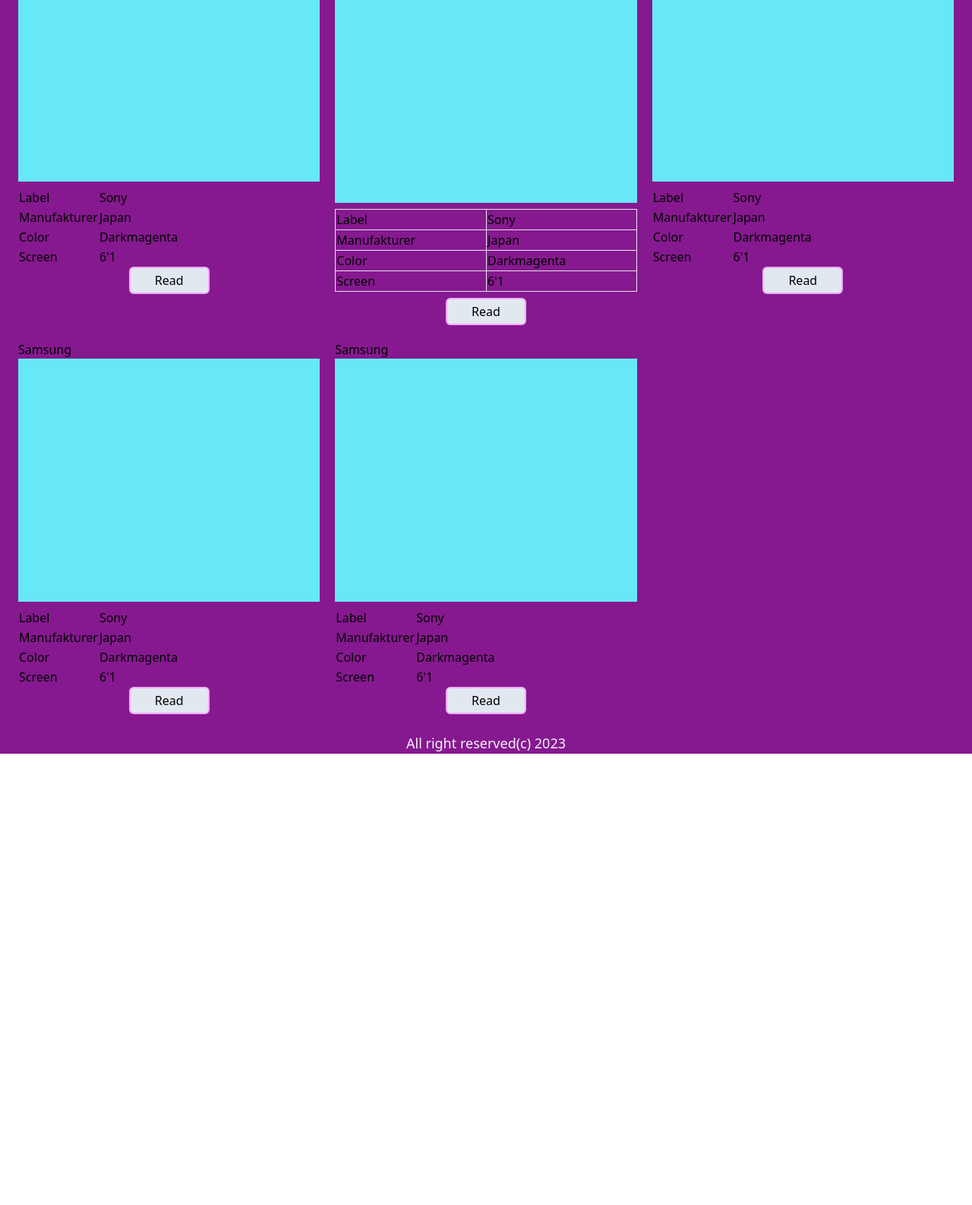
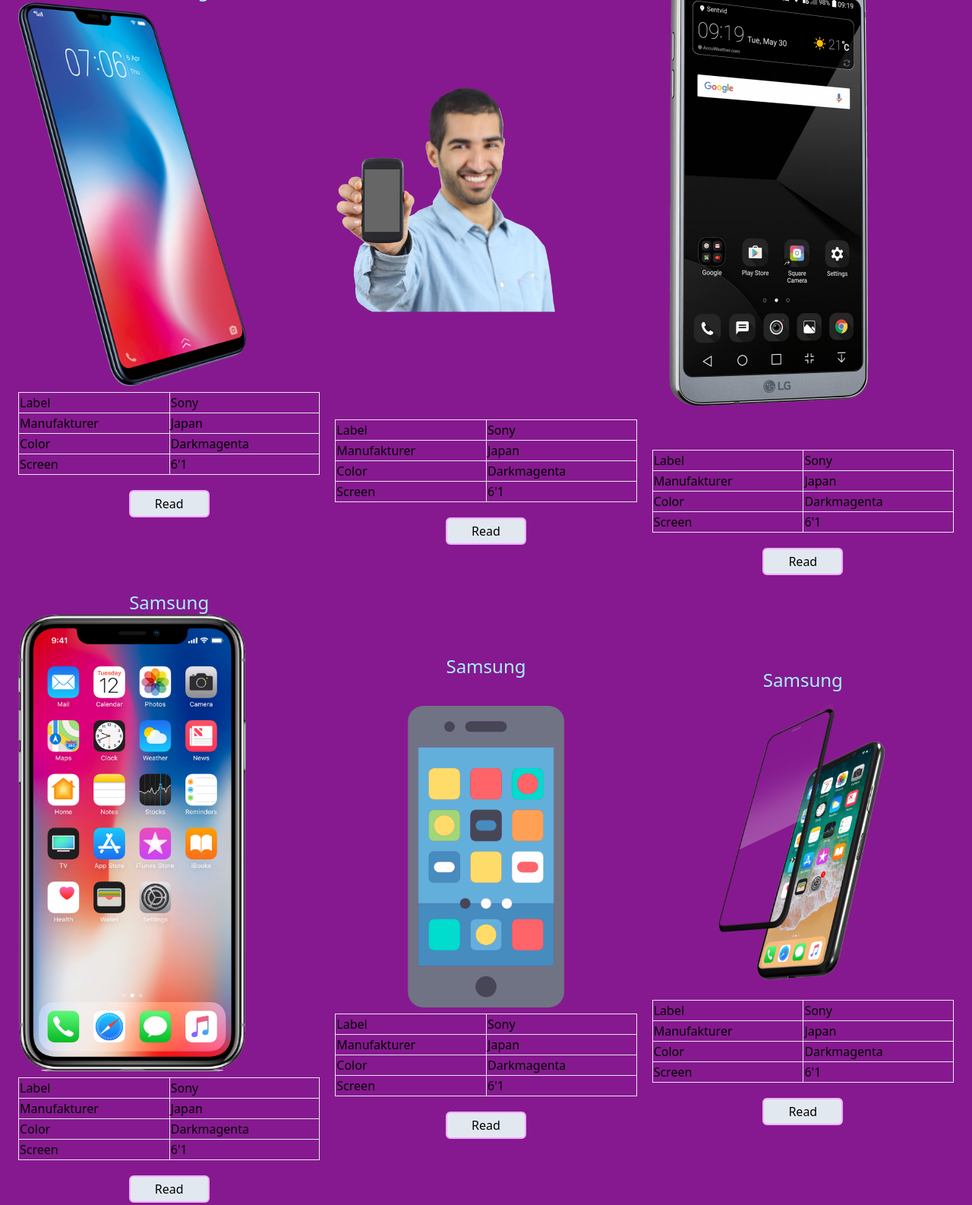
Before and after one commit to XpAHiTeJl/workspace, a website built with Vite: page index.html in a window 1280 px wide. Shown: the part 197-1783 px from the top of the page at 76% size. Before the commit the page ends 1189 px from the top, so only its background shows below. Built offline with nearby package versions, Linux system fonts and the light colour scheme.

Commit message:
webclasswork

```diff
--- a/index.html
+++ b/index.html
@@ -16,67 +16,29 @@
           />
         </div>
 
-                <div class="logo-wrapper">
-                    <div
-                        class="logo text-xl font-semibold font-mono text-pink-200"
-                    >
+        <div class="logo-wrapper w-24">
+          <div class="logo text-xl font-semibold font-mono text-pink-200">
             MMM
           </div>
         </div>
 
-                <nav class="nav flex w-[50%] justify-between text-cyan-100">
+        <nav class="nav mr-10 w-[20%] flex justify-between text-cyan-300">
           <a href="#" class="nav-link">Category</a>
           <a href="#" class="nav-link">About us</a>
           <a href="#" class="nav-link">Login</a>
         </nav>
       </header>
 
-            <main class="main grid grid-cols-3 p-6 gap-5">
+      <main class="main grid justify-center grid-cols-3 p-6 gap-5 items-center">
         <div class="prod">
-                    <div class="prod__title">Samsung</div>
-
-                    <div class="prod__image-wrapper">
-                        <div class="image p-40 bg-cyan-300"></div>
-                    </div>
-
-                    <table class="prod__table mt-2">
-                        <tr>
-                            <td>Label</td>
-                            <td>Sony</td>
-                        </tr>
-
-                        <tr>
-                            <td>Manufakturer</td>
-                            <td>Japan</td>
-                        </tr>
-
-                        <tr>
-                            <td>Color</td>
-                            <td>Darkmagenta</td>
-                        </tr>
-
-                        <tr>
-                            <td>Screen</td>
-                            <td>6'1</td>
-                        </tr>
-                    </table>
-
-                    <div class="prod__btn-wrapper flex justify-center">
-                        <button
-                            class="prod__btn rounded-md hover:shadow-lg hover:shadow-cyan-500 bg-slate-200 px-8 py-1 border-fuchsia-300 border-2 ease-linear duration-300"
-                        >
-                            Read
-                        </button>
-                    </div>
-                </div>
-
-                <div class="prod">
-                    <div class="prod__title text-2xl text-cyan-200">
+          <div class="prod__title text-2xl text-cyan-200 text-center">
             Samsung
           </div>
 
-                    <div class="prod__image-wrapper mt-5">
-                        <div class="image p-40 bg-cyan-300"></div>
+          <div class="prod__image-wrapper max-w-[300px]">
+            <div class="image">
+              <img src="./public/images/hone 3.png" alt="" />
+            </div>
           </div>
 
           <table class="prod__table mt-2 w-full border">
@@ -92,7 +54,7 @@
 
             <tr>
               <td class="border">Color</td>
-                            <td>Darkmagenta</td>
+              <td class="border">Darkmagenta</td>
             </tr>
 
             <tr>
@@ -103,7 +65,7 @@
 
           <div class="prod__btn-wrapper flex justify-center">
             <button
-                            class="prod__btn rounded-md hover:shadow-lg hover:shadow-cyan-500 bg-slate-200 px-8 py-1 border-fuchsia-300 border-2 ease-linear duration-300 mt-2"
+              class="prod__btn rounded-md hover:shadow-lg hover:shadow-cyan-500 bg-slate-200 px-8 py-1 border-fuchsia-300 border-2 ease-linear duration-300 mt-5"
             >
               Read
             </button>
@@ -111,37 +73,45 @@
         </div>
 
         <div class="prod">
-                    <div class="prod__title">Samsung</div>
-
-                    <div class="prod__image-wrapper">
-                        <div class="image p-40 bg-cyan-300"></div>
+          <div class="prod__title text-2xl text-cyan-200 text-center">
+            Samsung
           </div>
 
-                    <table class="prod__table mt-2">
+          <div class="prod__image-wrapper max-w-[300px]">
+            <div class="image">
+              <img
+                class="image-photo mt-24"
+                src="./public/images/men.png"
+                alt=""
+              />
+            </div>
+          </div>
+
+          <table class="prod__table mt-24 w-full border">
             <tr>
-                            <td>Label</td>
-                            <td>Sony</td>
+              <td class="border">Label</td>
+              <td class="border">Sony</td>
             </tr>
 
             <tr>
-                            <td>Manufakturer</td>
-                            <td>Japan</td>
+              <td class="border">Manufakturer</td>
+              <td class="border">Japan</td>
             </tr>
 
             <tr>
-                            <td>Color</td>
-                            <td>Darkmagenta</td>
+              <td class="border">Color</td>
+              <td class="border">Darkmagenta</td>
             </tr>
 
             <tr>
-                            <td>Screen</td>
-                            <td>6'1</td>
+              <td class="border">Screen</td>
+              <td class="border">6'1</td>
             </tr>
           </table>
 
           <div class="prod__btn-wrapper flex justify-center">
             <button
-                            class="prod__btn rounded-md hover:shadow-lg hover:shadow-cyan-500 bg-slate-200 px-8 py-1 border-fuchsia-300 border-2 ease-linear duration-300"
+              class="prod__btn rounded-md hover:shadow-lg hover:shadow-cyan-500 bg-slate-200 px-8 py-1 border-fuchsia-300 border-2 ease-linear duration-300 mt-5"
             >
               Read
             </button>
@@ -149,37 +119,41 @@
         </div>
 
         <div class="prod">
-                    <div class="prod__title">Samsung</div>
-
-                    <div class="prod__image-wrapper">
-                        <div class="image p-40 bg-cyan-300"></div>
+          <div class="prod__title text-2xl text-cyan-200 text-center">
+            Samsung
           </div>
 
-                    <table class="prod__table mt-2">
+          <div class="prod__image-wrapper max-w-[300px]">
+            <div class="image">
+              <img src="./public/images/hone2.png" alt="" />
+            </div>
+          </div>
+
+          <table class="prod__table mt-10 w-full border rounded-2xl">
             <tr>
-                            <td>Label</td>
-                            <td>Sony</td>
+              <td class="border">Label</td>
+              <td class="border">Sony</td>
             </tr>
 
             <tr>
-                            <td>Manufakturer</td>
-                            <td>Japan</td>
+              <td class="border">Manufakturer</td>
+              <td class="border">Japan</td>
             </tr>
 
             <tr>
-                            <td>Color</td>
-                            <td>Darkmagenta</td>
+              <td class="border">Color</td>
+              <td class="border">Darkmagenta</td>
             </tr>
 
             <tr>
-                            <td>Screen</td>
-                            <td>6'1</td>
+              <td class="border">Screen</td>
+              <td class="border">6'1</td>
             </tr>
           </table>
 
           <div class="prod__btn-wrapper flex justify-center">
             <button
-                            class="prod__btn rounded-md hover:shadow-lg hover:shadow-cyan-500 bg-slate-200 px-8 py-1 border-fuchsia-300 border-2 ease-linear duration-300"
+              class="prod__btn rounded-md hover:shadow-lg hover:shadow-cyan-500 bg-slate-200 px-8 py-1 border-fuchsia-300 border-2 ease-linear duration-300 mt-5"
             >
               Read
             </button>
@@ -187,50 +161,133 @@
         </div>
 
         <div class="prod">
-                    <div class="prod__title">Samsung</div>
-
-                    <div class="prod__image-wrapper">
-                        <div class="image p-40 bg-cyan-300"></div>
+          <div class="prod__title text-2xl text-cyan-200 text-center">
+            Samsung
           </div>
 
-                    <table class="prod__table mt-2">
+          <div class="prod__image-wrapper max-w-[300px]">
+            <div class="image">
+              <img src="./public/images/phon1.png" alt="" />
+            </div>
+          </div>
+
+          <table class="prod__table mt-2 w-full border">
             <tr>
-                            <td>Label</td>
-                            <td>Sony</td>
+              <td class="border">Label</td>
+              <td class="border">Sony</td>
             </tr>
 
             <tr>
-                            <td>Manufakturer</td>
-                            <td>Japan</td>
+              <td class="border">Manufakturer</td>
+              <td class="border">Japan</td>
             </tr>
 
             <tr>
-                            <td>Color</td>
-                            <td>Darkmagenta</td>
+              <td class="border">Color</td>
+              <td class="border">Darkmagenta</td>
             </tr>
 
             <tr>
-                            <td>Screen</td>
-                            <td>6'1</td>
+              <td class="border">Screen</td>
+              <td class="border">6'1</td>
             </tr>
           </table>
 
           <div class="prod__btn-wrapper flex justify-center">
             <button
-                            class="prod__btn rounded-md hover:shadow-lg hover:shadow-cyan-500 bg-slate-200 px-8 py-1 border-fuchsia-300 border-2 ease-linear duration-300"
+              class="prod__btn rounded-md hover:shadow-lg hover:shadow-cyan-500 bg-slate-200 px-8 py-1 border-fuchsia-300 border-2 ease-linear duration-300 mt-5"
             >
               Read
             </button>
           </div>
         </div>
 
-                <div class="prod"></div>
+        <div class="prod">
+          <div class="prod__title text-2xl text-cyan-200 text-center">
+            Samsung
+          </div>
+
+          <div class="prod__image-wrapper mt-9">
+            <div class="image">
+              <img src="./public/images/jom5.png" alt="" />
+            </div>
+          </div>
+
+          <table class="prod__table mt-2 w-full border">
+            <tr>
+              <td class="border">Label</td>
+              <td class="border">Sony</td>
+            </tr>
+
+            <tr>
+              <td class="border">Manufakturer</td>
+              <td class="border">Japan</td>
+            </tr>
+
+            <tr>
+              <td class="border">Color</td>
+              <td class="border">Darkmagenta</td>
+            </tr>
+
+            <tr>
+              <td class="border">Screen</td>
+              <td class="border">6'1</td>
+            </tr>
+          </table>
+
+          <div class="prod__btn-wrapper flex justify-center">
+            <button
+              class="prod__btn rounded-md hover:shadow-lg hover:shadow-cyan-500 bg-slate-200 px-8 py-1 border-fuchsia-300 border-2 ease-linear duration-300 mt-5"
+            >
+              Read
+            </button>
+          </div>
+        </div>
+        <div class="prod">
+          <div class="prod__title text-2xl text-cyan-200 text-center">
+            Samsung
+          </div>
+
+          <div class="prod__image-wrapper max-w-[450px]">
+            <div class="image">
+              <img src="./public/images/jom4.png" alt="" />
+            </div>
+          </div>
+
+          <table class="prod__table mt-2 w-full border">
+            <tr>
+              <td class="border">Label</td>
+              <td class="border">Sony</td>
+            </tr>
+
+            <tr>
+              <td class="border">Manufakturer</td>
+              <td class="border">Japan</td>
+            </tr>
+
+            <tr>
+              <td class="border">Color</td>
+              <td class="border">Darkmagenta</td>
+            </tr>
+
+            <tr>
+              <td class="border">Screen</td>
+              <td class="border">6'1</td>
+            </tr>
+          </table>
+
+          <div class="prod__btn-wrapper flex justify-center">
+            <button
+              class="prod__btn rounded-md hover:shadow-lg hover:shadow-cyan-500 bg-slate-200 px-8 py-1 border-fuchsia-300 border-2 ease-linear duration-300 mt-5"
+            >
+              Read
+            </button>
+          </div>
+        </div>
       </main>
 
       <footer class="footer flex justify-center">
-                <h2 class="text-lg text-slate-100">
-                    All right reserved(c) 2023
-                </h2>
+        <h2 class="text-lg text-slate-100">All right reserved(c) 2023</h2>
       </footer>
     </div>
     <script type="module" src="/main.js"></script>
```
Also changed, not shown: output.css, public/images/hone 3.png (added), public/images/hone2.png (added), public/images/jom4.png (added), public/images/jom5.png (added), public/images/men.png (added), public/images/miniin.png (added), public/images/phon1.png (added). Lines whose indentation alone changed are shown as unchanged.
